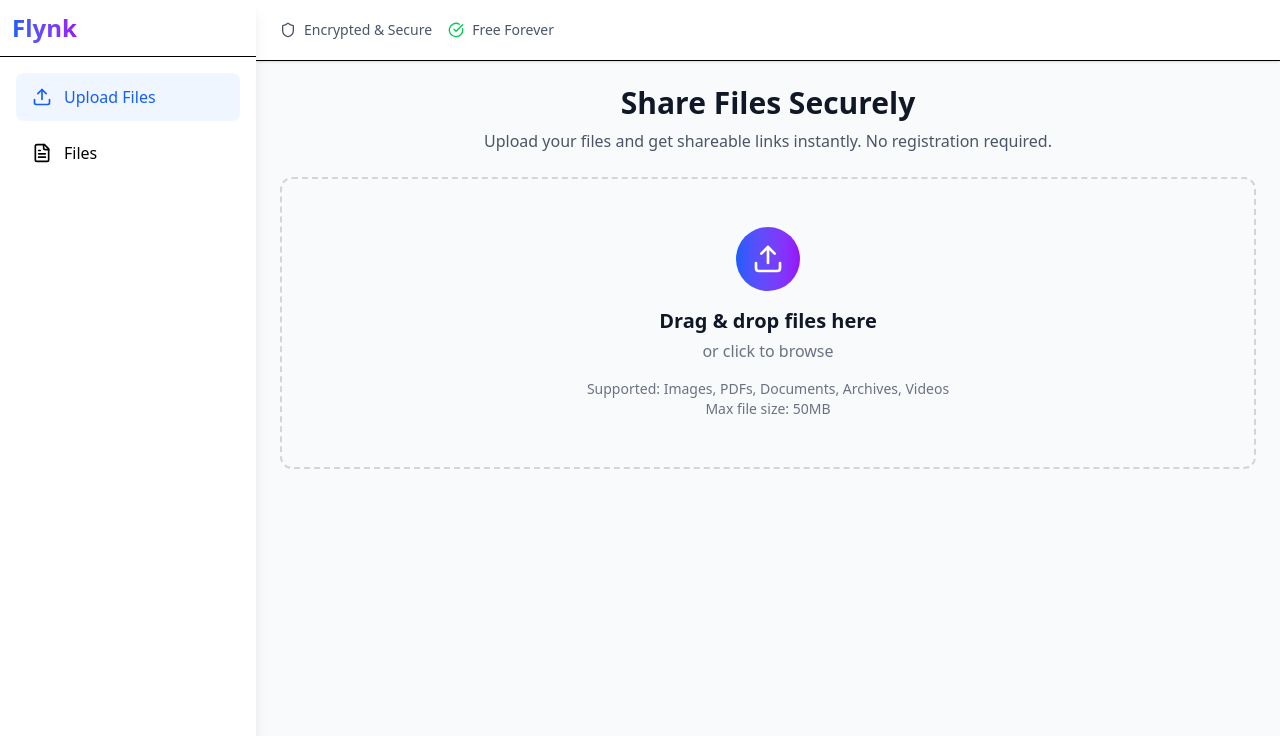
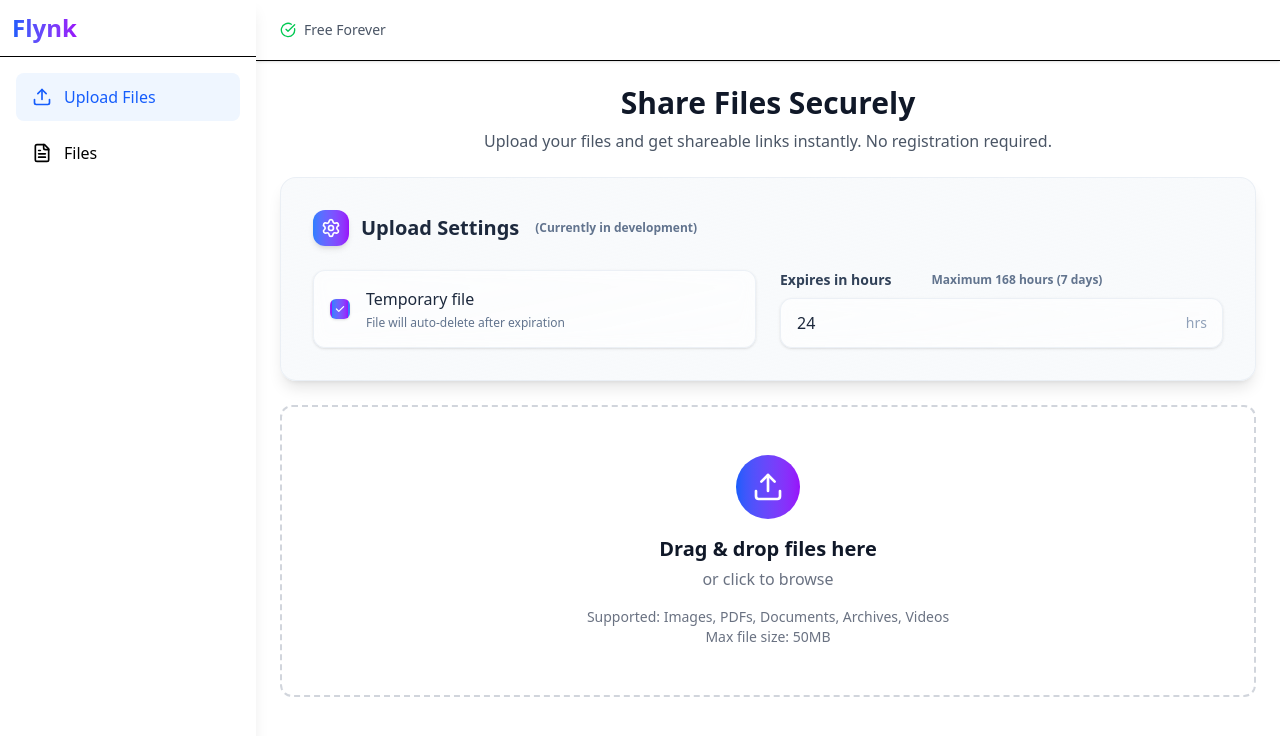
Before and after one commit to prabes-dev/Flynk, a React (Vite) app: page / in a window 1280 px wide. Shown: the top 736 px of the page. Built offline with nearby package versions, Linux system fonts and the light colour scheme.

Commit message:
Working files view

```diff
--- a/src/Components/Home.jsx
+++ b/src/Components/Home.jsx
@@ -1,25 +1,152 @@
-import { useState, useRef } from "react";
+import { useState, useRef, useCallback, useEffect } from "react";
 import UploadView from "./UploadView";
-import FilesView from "./FilesView";
+import FilesView from "./FilesView"; // Fixed typo: was "FIlesView"
 import Sidebar from "./Sidebar";
-import { Menu, Shield, CheckCircle, AlertTriangle } from "lucide-react";
+import { Menu, CheckCircle, AlertTriangle, X } from "lucide-react";
+
+// Constants
+const VIEWS = {
+  UPLOAD: "upload",
+  FILES: "files"
+};
+
+const NOTIFICATION_TYPES = {
+  SUCCESS: "success",
+  ERROR: "error"
+};
+
+const DEFAULT_UPLOAD_SETTINGS = {
+  isTemporary: true,
+  expiresInHours: 24,
+};
 
 const Home = () => {
+  // State management with better organization
   const [dragActive, setDragActive] = useState(false);
   const [uploadProgress, setUploadProgress] = useState(0);
   const [isUploading, setIsUploading] = useState(false);
   const [uploadedFiles, setUploadedFiles] = useState([]);
-  const [currentView, setCurrentView] = useState("upload");
+  const [currentView, setCurrentView] = useState(VIEWS.UPLOAD);
   const [sidebarOpen, setSidebarOpen] = useState(false);
   const [notification, setNotification] = useState(null);
+  const [uploadSettings, setUploadSettings] = useState(DEFAULT_UPLOAD_SETTINGS);
 
   const fileInputRef = useRef(null);
+
+  // Memoized handlers for better performance
+  const handleSidebarToggle = useCallback(() => {
+    setSidebarOpen(prev => !prev);
+  }, []);
+
+  const handleSidebarClose = useCallback(() => {
+    setSidebarOpen(false);
+  }, []);
+
+  const handleViewChange = useCallback((view) => {
+    setCurrentView(view);
+    // Auto-close sidebar on mobile after view change
+    if (window.innerWidth < 1024) {
+      setSidebarOpen(false);
+    }
+  }, []);
+
+  const handleNotificationClose = useCallback(() => {
+    setNotification(null);
+  }, []);
+
+  // Auto-dismiss notifications after 5 seconds
+  useEffect(() => {
+    if (notification) {
+      const timer = setTimeout(() => {
+        setNotification(null);
+      }, 5000);
+
+      return () => clearTimeout(timer);
+    }
+  }, [notification]);
+
+  // Keyboard navigation support
+  useEffect(() => {
+    const handleKeyDown = (e) => {
+      if (e.key === 'Escape' && sidebarOpen) {
+        setSidebarOpen(false);
+      }
+    };
+
+    document.addEventListener('keydown', handleKeyDown);
+    return () => document.removeEventListener('keydown', handleKeyDown);
+  }, [sidebarOpen]);
+
+  // Render notification component
+  const renderNotification = () => {
+    if (!notification) return null;
+
+    const isSuccess = notification.type === NOTIFICATION_TYPES.SUCCESS;
+
+    return (
+      <div className="fixed top-4 right-4 z-50 animate-in slide-in-from-top-2 duration-300">
+        <div
+          className={`px-4 py-3 rounded-lg shadow-lg flex items-center space-x-2 min-w-[300px] ${
+            isSuccess
+              ? "bg-green-500 text-white"
+              : "bg-red-500 text-white"
+          }`}
+        >
+          {isSuccess ? (
+            <CheckCircle className="w-5 h-5 flex-shrink-0" />
+          ) : (
+            <AlertTriangle className="w-5 h-5 flex-shrink-0" />
+          )}
+          <span className="flex-1">{notification.message}</span>
+          <button
+            onClick={handleNotificationClose}
+            className="p-1 rounded hover:bg-black hover:bg-opacity-20 transition-colors"
+            aria-label="Close notification"
+          >
+            <X className="w-4 h-4" />
+          </button>
+        </div>
+      </div>
+    );
+  };
+
+  // Render current view
+  const renderCurrentView = () => {
+    switch (currentView) {
+      case VIEWS.UPLOAD:
+        return (
+          <UploadView
+            setUploadSettings={setUploadSettings}
+            uploadSettings={uploadSettings}
+            setDragActive={setDragActive}
+            dragActive={dragActive}
+            setUploadProgress={setUploadProgress}
+            uploadProgress={uploadProgress}
+            setIsUploading={setIsUploading}
+            isUploading={isUploading}
+            setUploadedFiles={setUploadedFiles}
+            fileInputRef={fileInputRef}
+            setNotification={setNotification}
+          />
+        );
+      case VIEWS.FILES:
+        return (
+          <FilesView
+            uploadedFiles={uploadedFiles}
+            setNotification={setNotification}
+          />
+        );
+      default:
+        return <div className="text-gray-500">View not found</div>;
+    }
+  };
+
   return (
-    <div className="flex min-h-screen bg-gray-50 ">
+    <div className="flex min-h-screen">
       {/* Sidebar */}
       <Sidebar
         currentView={currentView}
-        setCurrentView={setCurrentView}
+        setCurrentView={handleViewChange}
         uploadedFiles={uploadedFiles}
         sidebarOpen={sidebarOpen}
         setSidebarOpen={setSidebarOpen}
@@ -27,23 +154,19 @@
       />
 
       {/* Main Content */}
-      <div className=" flex-1 transition-all duration-300">
+      <div className="flex-1 transition-all duration-300 ">
         {/* Header */}
         <header className="bg-white shadow-sm border-b px-6 py-5">
           <div className="flex items-center justify-between">
             <button
-              onClick={() => setSidebarOpen(true)}
-              className="lg:hidden p-2 rounded-lg hover:bg-gray-100"
+              onClick={handleSidebarToggle}
+              className="lg:hidden p-2 rounded-lg hover:bg-gray-100 transition-colors focus:outline-none focus:ring-2 focus:ring-blue-500"
+              aria-label="Toggle sidebar"
             >
               <Menu className="w-5 h-5" />
             </button>
 
             <div className="flex items-center space-x-4">
-              <div className="hidden md:flex items-center space-x-2 text-sm text-gray-600">
-                <Shield className="w-4 h-4" />
-                <span>Encrypted & Secure</span>
-              </div>
-
               <div className="flex items-center space-x-2 text-sm text-gray-600">
                 <CheckCircle className="w-4 h-4 text-green-500" />
                 <span>Free Forever</span>
@@ -54,46 +177,19 @@
 
         {/* Content */}
         <main className="p-6">
-          {currentView === "upload" && <UploadView
-            setDragActive={setDragActive}
-            dragActive={dragActive}
-            setUploadProgress={setUploadProgress}
-            uploadProgress={uploadProgress}
-            setIsUploading={setIsUploading}
-            isUploading={isUploading}
-            setUploadedFiles={setUploadedFiles}
-            fileInputRef={fileInputRef}
-            setNotification={setNotification}
-          />}
-          {currentView === "files" && <FilesView/>}
-          {currentView === "settings" && <SettingsView/>}
+          {renderCurrentView()}
         </main>
       </div>
+
       {/* Notification */}
-      {notification && (
-        <div className="fixed top-4 right-4 z-50">
-          <div
-            className={`px-4 py-3 rounded-lg shadow-lg flex items-center space-x-2 ${
-              notification.type === "success"
-                ? "bg-green-500 text-white"
-                : "bg-red-500 text-white"
-            }`}
-          >
-            {notification.type === "success" ? (
-              <CheckCircle className="w-5 h-5" />
-            ) : (
-              <AlertTriangle className="w-5 h-5" />
-            )}
-            <span>{notification.message}</span>
-          </div>
-        </div>
-      )}
+      {renderNotification()}
 
       {/* Sidebar Overlay */}
       {sidebarOpen && (
         <div
-          className="fixed inset-0 bg-[rgba(0,_0,_0,_0.411)] z-30 lg:hidden"
-          onClick={() => setSidebarOpen(false)}
+          className="fixed inset-0 bg-black bg-opacity-50 z-30 lg:hidden transition-opacity duration-300"
+          onClick={handleSidebarClose}
+          aria-label="Close sidebar"
         />
       )}
     </div>
--- a/src/Components/Sidebar.jsx
+++ b/src/Components/Sidebar.jsx
@@ -1,4 +1,4 @@
-import { X, Upload, FileText } from "lucide-react";
+import { X, Upload, FileText, Settings, LogIn } from "lucide-react";
 
 const Sidebar = ({ currentView, setCurrentView, uploadedFiles, sidebarOpen, setSidebarOpen }) => {
   return (
--- a/src/Components/UploadView.jsx
+++ b/src/Components/UploadView.jsx
@@ -1,9 +1,11 @@
 import AllowedFileTypes from "./AllowedFileTypes";
-import {  Upload } from "lucide-react";
+import { Settings, Upload } from "lucide-react";
 import { supabase } from "./SupaBase";
 import { useState } from "react";
 
 const UploadView = ({
+  uploadSettings,
+  setUploadSettings,
   setDragActive,
   dragActive,
   setUploadProgress,
@@ -12,9 +14,8 @@
   setUploadedFiles,
   fileInputRef,
   isUploading,
-  uploadProgress
+  uploadProgress,
 }) => {
-
   const [selectedFiles, setSelectedFiles] = useState([]);
 
   // Handle drag and drop events
@@ -42,12 +43,12 @@
     try {
       setNotification({ message, type });
       setTimeout(() => {
-        if (typeof setNotification === 'function') {
+        if (typeof setNotification === "function") {
           setNotification(null);
         }
       }, 5000);
     } catch (error) {
-      console.error('Error showing notification:', error);
+      console.error("Error showing notification:", error);
       console.log(`Fallback notification: ${type.toUpperCase()} - ${message}`);
     }
   };
@@ -98,7 +99,7 @@
 
       for (let i = 0; i < files.length; i++) {
         const file = files[i];
-        const fileExt = file.name.split('.').pop();
+        const fileExt = file.name.split(".").pop();
         const fileName = `${Date.now()}_${i}.${fileExt}`;
         const filePath = `${fileName}`;
 
@@ -107,22 +108,22 @@
         setUploadProgress(baseProgress);
 
         const { data, error } = await supabase.storage
-          .from('uploads')
+          .from("uploads")
           .upload(filePath, file);
-        console.log("Upload data:", data);
+        console.log("data:", data);
         if (error) {
           throw error;
         }
 
         const { data: urlData } = await supabase.storage
-          .from('uploads')
+          .from("uploads")
           .getPublicUrl(filePath);
 
         uploadedFiles.push({
           name: file.name,
           url: urlData.publicUrl,
           size: file.size,
-          type: file.type
+          type: file.type,
         });
 
         // Update progress after each file
@@ -130,15 +131,17 @@
       }
 
       // Update uploaded files list
-      setUploadedFiles(prev => [...(prev || []), ...uploadedFiles]);
-      showNotification(`${files.length} file(s) uploaded successfully!`, "success");
+      setUploadedFiles((prev) => [...(prev || []), ...uploadedFiles]);
+      showNotification(
+        `${files.length} file(s) uploaded successfully!`,
+        "success"
+      );
 
       // Reset file input
       if (fileInputRef.current) {
-        fileInputRef.current.value = '';
+        fileInputRef.current.value = "";
       }
       setSelectedFiles([]);
-
     } catch (error) {
       console.error("Upload error:", error);
       showNotification("Upload failed. Please try again.", "error");
@@ -149,31 +152,7 @@
   };
 
   return (
-    <div className="relative space-y-6">
-      {/* Upload Progress - Top Right Notification */}
-      {isUploading && (
-        <div className="fixed top-4 right-4 z-50 bg-white/95 backdrop-blur-md rounded-2xl shadow-2xl border border-slate-200/60 p-4 min-w-[280px] animate-in slide-in-from-top-2 duration-300">
-          <div className="flex items-center justify-between mb-3">
-            <div className="flex items-center space-x-2">
-              <div className="w-2 h-2 bg-gradient-to-r from-blue-500 to-purple-600 rounded-full animate-pulse"></div>
-              <span className="text-sm font-semibold text-slate-800">Uploading files...</span>
-            </div>
-            <span className="text-sm font-bold text-slate-600 bg-slate-100 px-2 py-1 rounded-lg">
-              {Math.round(uploadProgress)}%
-            </span>
-          </div>
-          <div className="w-full bg-slate-200 rounded-full h-2.5 overflow-hidden">
-            <div
-              className="bg-gradient-to-r from-blue-500 via-purple-500 to-blue-600 h-2.5 rounded-full transition-all duration-500 ease-out shadow-sm"
-              style={{ width: `${uploadProgress}%` }}
-            ></div>
-          </div>
-          <div className="mt-2 text-xs text-slate-500">
-            Please don't close this window
-          </div>
-        </div>
-      )}
-
+    <div className="space-y-6">
       <div className="text-center">
         <h2 className="text-3xl font-bold text-gray-900 mb-2">
           Share Files Securely
@@ -182,6 +161,98 @@
           Upload your files and get shareable links instantly. No registration
           required.
         </p>
+      </div>
+
+      {/* Upload Settings */}
+      <div className="bg-gradient-to-br from-slate-50 to-slate-100/50 rounded-2xl shadow-lg border border-slate-200/60 p-8 backdrop-blur-sm">
+        <h3 className="text-xl font-bold mb-6 flex items-center text-slate-800">
+          <div className="p-2 bg-gradient-to-r from-blue-500 to-purple-600 rounded-xl mr-3 shadow-md">
+            <Settings className="w-5 h-5 text-white" />
+          </div>
+          Upload Settings <h1 className="ml-4 text-xs text-slate-500">(Currently in development)</h1>
+        </h3>
+
+        <div className="grid grid-cols-1 md:grid-cols-2 gap-6">
+          <div className="space-y-4">
+            <label className="group relative flex items-center p-4 bg-white/70 backdrop-blur-sm rounded-xl border border-slate-200/60 hover:bg-white/90 hover:border-blue-300/60 transition-all duration-200 cursor-pointer shadow-sm hover:shadow-md">
+              <div className="relative flex items-center">
+                <input
+                  type="checkbox"
+                  checked={uploadSettings.isTemporary}
+                  onChange={(e) =>
+                    setUploadSettings((prev) => ({
+                      ...prev,
+                      isTemporary: e.target.checked,
+                    }))
+                  }
+                  className="sr-only"
+                />
+                <div
+                  className={`w-5 h-5 rounded-md border-2 flex items-center justify-center transition-all duration-200 ${
+                    uploadSettings.isTemporary
+                      ? "bg-gradient-to-r from-blue-500 to-purple-600 border-transparent shadow-sm"
+                      : "border-slate-300 group-hover:border-blue-400"
+                  }`}
+                >
+                  {uploadSettings.isTemporary && (
+                    <svg
+                      className="w-3 h-3 text-white"
+                      fill="currentColor"
+                      viewBox="0 0 20 20"
+                    >
+                      <path
+                        fillRule="evenodd"
+                        d="M16.707 5.293a1 1 0 010 1.414l-8 8a1 1 0 01-1.414 0l-4-4a1 1 0 011.414-1.414L8 12.586l7.293-7.293a1 1 0 011.414 0z"
+                        clipRule="evenodd"
+                      />
+                    </svg>
+                  )}
+                </div>
+              </div>
+              <div className="ml-4">
+                <span className="font-medium text-slate-800">
+                  Temporary file
+                </span>
+                <p className="text-xs text-slate-500 mt-1">
+                  File will auto-delete after expiration
+                </p>
+              </div>
+            </label>
+          </div>
+
+          {uploadSettings.isTemporary && (
+            <div className="space-y-2 animate-in slide-in-from-right duration-300">
+              <label className="flex gap-10 items-center text-sm font-semibold text-slate-700 mb-2">
+                <p>Expires in hours</p>
+                <p className="text-xs text-slate-500">
+                  Maximum 168 hours (7 days)
+                </p>
+              </label>
+
+              <div className="relative">
+                <input
+                  type="number"
+                  value={uploadSettings.expiresInHours}
+                  onChange={(e) =>
+                    setUploadSettings((prev) => ({
+                      ...prev,
+                      expiresInHours: parseInt(e.target.value) || 1,
+                    }))
+                  }
+                  className="w-full px-4 py-3 bg-white/70 backdrop-blur-sm border border-slate-200/60 rounded-xl focus:ring-2 focus:ring-blue-500/20 focus:border-blue-400 transition-all duration-200 text-slate-800 font-medium shadow-sm hover:bg-white/90"
+                  min="1"
+                  max="168"
+                  placeholder="24"
+                />
+                <div className="absolute inset-y-0 right-0 flex items-center pr-4 pointer-events-none">
+                  <span className="text-slate-400 text-sm font-medium">
+                    hrs
+                  </span>
+                </div>
+              </div>
+            </div>
+          )}
+        </div>
       </div>
 
       {/* Upload Area */}
@@ -227,6 +298,30 @@
           </div>
         </div>
       </div>
+
+      {/* Upload Progress */}
+      {isUploading && (
+        <div className="fixed top-4 right-4 z-50 bg-white/95 backdrop-blur-md rounded-2xl shadow-2xl border border-slate-200/60 p-4 min-w-[280px] animate-in slide-in-from-top-2 duration-300">
+          <div className="flex items-center justify-between mb-3">
+            <div className="flex items-center space-x-2">
+              <div className="w-2 h-2 bg-gradient-to-r from-blue-500 to-purple-600 rounded-full animate-pulse"></div>
+              <span className="text-sm font-semibold text-slate-800">Uploading files...</span>
+            </div>
+            <span className="text-sm font-bold text-slate-600 bg-slate-100 px-2 py-1 rounded-lg">
+              {Math.round(uploadProgress)}%
+            </span>
+          </div>
+          <div className="w-full bg-slate-200 rounded-full h-2.5 overflow-hidden">
+            <div
+              className="bg-gradient-to-r from-blue-500 via-purple-500 to-blue-600 h-2.5 rounded-full transition-all duration-500 ease-out shadow-sm"
+              style={{ width: `${uploadProgress}%` }}
+            ></div>
+          </div>
+          <div className="mt-2 text-xs text-slate-500">
+            Please don't close this window
+          </div>
+        </div>
+      )}
     </div>
   );
 };
--- a/src/index.css
+++ b/src/index.css
@@ -1,8 +1,20 @@
 @import "tailwindcss";
 
 
-@layer base {
-  body {
-    @apply overflow-hidden;
-  }
+/* Tailwind custom scrollbar (light & minimal) */
+.custom-scrollbar::-webkit-scrollbar {
+  width: 6px;
 }
+
+.custom-scrollbar::-webkit-scrollbar-thumb {
+  background-color: rgba(100, 116, 139, 0.3); /* slate-500/30 */
+  border-radius: 4px;
+}
+
+.custom-scrollbar::-webkit-scrollbar-thumb:hover {
+  background-color: rgba(100, 116, 139, 0.5);
+}
+
+.custom-scrollbar::-webkit-scrollbar-track {
+  background: transparent;
+}
```
Also changed, not shown: src/Components/FilesView.jsx (+98 -71 lines).
